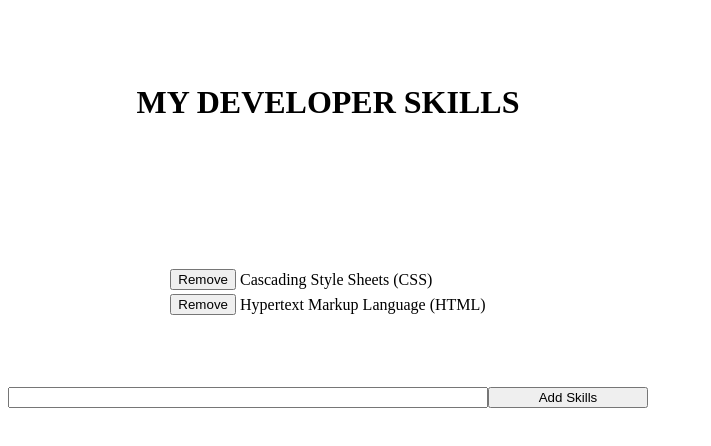
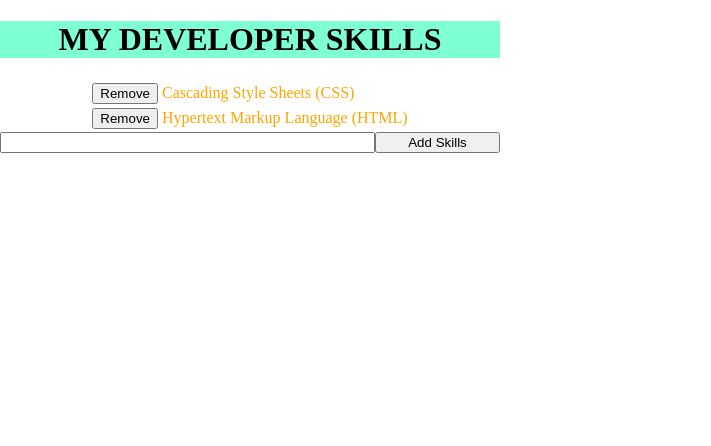
Before and after one commit to zeroxposur18/my-dev-skills-lab, a plain HTML site: page index.html in a window 1280 px wide. Shown: the whole page, without its empty margins (0-711 px from the left). Drawn offline with nearby package versions, Linux system fonts and the light colour scheme.

Commit message:
Failed attempt at css

```diff
--- a/css/main.css
+++ b/css/main.css
@@ -1,9 +1,13 @@
+* {
+    box-sizing: border-box;
+}
 body {
-    height:50vh;
-    width:50vw;
+    height:50px;
+    width: 500px;
+    margin: 0;
     display: grid;
     grid-template-columns: 3fr 1fr;
-    grid-template-rows: 1fr 1fr 0fr;
+    grid-template-rows: 1fr 1fr auto;
     grid-template-areas:
     "hdr hdr"
     "tab tab"
@@ -11,9 +15,11 @@ body {
 }
 h1 {
     grid-area: hdr;
+    background-color: aquamarine;
 }
 table {
     grid-area: tab;
+    color: orange;
 }
 input {
     grid-area: inp;
--- a/js/main.js
+++ b/js/main.js
@@ -1,6 +1,4 @@
-// const li = $('.li');
-// const input = $('.input');
-// const ul = $('.ul');
+
 $('#btn').click(function(evt){
     console.log($('.input'));
     var newRow = `<tr>
@@ -8,7 +6,6 @@ $('#btn').click(function(evt){
                     <td>${$('.input')[0].value}</td>
                     </tr>`
     $('#skills tbody').append(newRow);
-    // $('body').append($newLink);
 
 });
 
```
